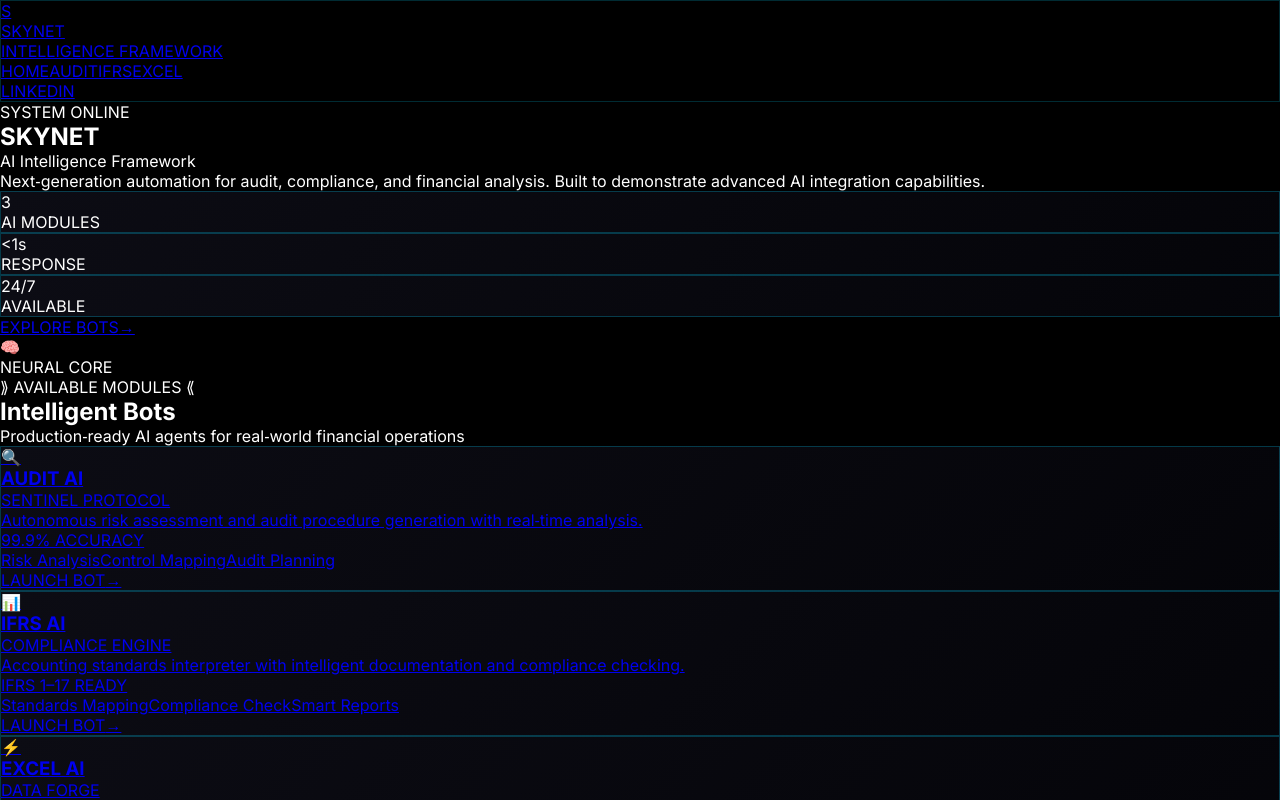
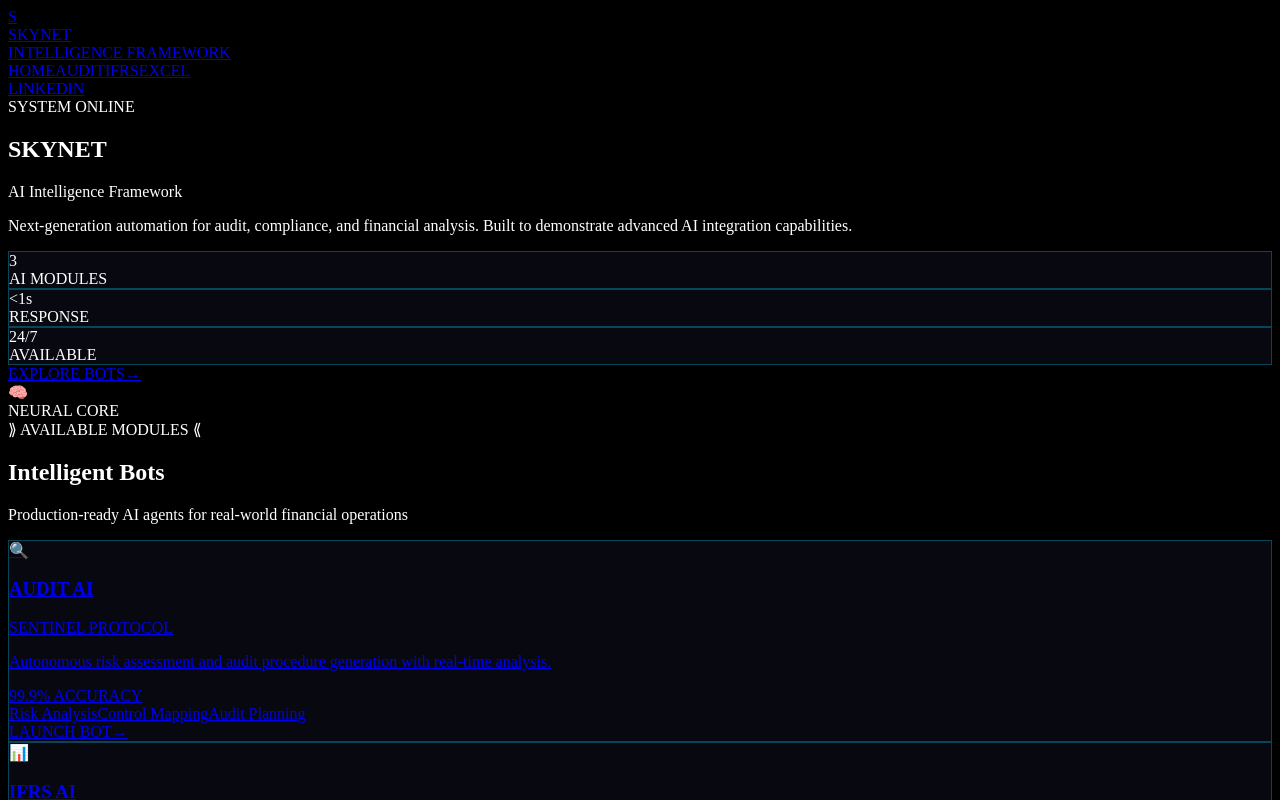
Before and after one commit to marinofecal/skynet-final, a Next.js app: page / in a window 1280 px wide. Shown: the top 800 px of the page. Built offline with nearby package versions, Linux system fonts and the light colour scheme.

Commit message:
Update globals.css

```diff
--- a/app/globals.css
+++ b/app/globals.css
@@ -1,125 +1,54 @@
-@import url('https://fonts.googleapis.com/css2?family=Inter:opsz,wght@14..32,100..900&display=swap');
-
 @tailwind base;
 @tailwind components;
 @tailwind utilities;
 
-@layer base {
-  * {
-    margin: 0;
-    padding: 0;
-    box-sizing: border-box;
-  }
-
-  html {
-    scroll-behavior: smooth;
+:root {
+  --neon-cyan: #00d4ff;
+  --neon-purple: #a855f7;
 }
 
 body {
-    font-family: 'Inter', sans-serif;
-    background-color: #000000;
+  background: #000000;
   color: #ffffff;
-    overflow-x: hidden;
 }
 
-  /* Scrollbar personalizado */
+/* Scrollbar */
 ::-webkit-scrollbar {
-    width: 5px;
+  width: 6px;
 }
 ::-webkit-scrollbar-track {
-    background: #0a0a0f;
+  background: #111;
 }
 ::-webkit-scrollbar-thumb {
-    background: #00d4ff;
+  background: var(--neon-cyan);
   border-radius: 10px;
 }
+
+/* Animaciones */
+@keyframes glow {
+  0%, 100% { opacity: 0.3; }
+  50% { opacity: 0.8; }
+}
+@keyframes float {
+  0%, 100% { transform: translateY(0px); }
+  50% { transform: translateY(-15px); }
+}
+.animate-glow {
+  animation: glow 3s ease-in-out infinite;
+}
+.animate-float {
+  animation: float 5s ease-in-out infinite;
 }
 
-@layer utilities {
-  /* Animaciones clave */
-  @keyframes fadeSlideUp {
-    0% {
-      opacity: 0;
-      transform: translateY(30px);
+/* Clases personalizadas */
+.glass-card {
+  background: rgba(10, 10, 20, 0.8);
+  backdrop-filter: blur(12px);
+  border: 1px solid rgba(0, 212, 255, 0.3);
+  transition: all 0.3s ease;
 }
-    100% {
-      opacity: 1;
-      transform: translateY(0);
-    }
-  }
-
-  @keyframes glowPulse {
-    0%, 100% {
-      opacity: 0.2;
-      transform: scale(1);
-    }
-    50% {
-      opacity: 0.5;
-      transform: scale(1.05);
-    }
-  }
-
-  @keyframes borderGlow {
-    0%, 100% {
-      border-color: rgba(0, 212, 255, 0.3);
-      box-shadow: 0 0 5px rgba(0, 212, 255, 0.2);
-    }
-    50% {
-      border-color: rgba(0, 212, 255, 0.8);
-      box-shadow: 0 0 25px rgba(0, 212, 255, 0.5);
-    }
-  }
-
-  @keyframes slowSpin {
-    from {
-      transform: rotate(0deg);
-    }
-    to {
-      transform: rotate(360deg);
-    }
-  }
-
-  .animate-fade-slide-up {
-    animation: fadeSlideUp 0.8s cubic-bezier(0.2, 0.9, 0.4, 1.1) forwards;
-  }
-
-  .animate-glow-pulse {
-    animation: glowPulse 4s ease-in-out infinite;
-  }
-
-  .animate-border-glow {
-    animation: borderGlow 3s ease-in-out infinite;
-  }
-
-  .animate-slow-spin {
-    animation: slowSpin 20s linear infinite;
-  }
-
-  /* Efectos de glassmorphism mejorados */
-  .glass-premium {
-    background: rgba(0, 0, 0, 0.6);
-    backdrop-filter: blur(12px);
-    border: 1px solid rgba(0, 212, 255, 0.2);
-  }
-
-  .glass-card {
-    background: linear-gradient(135deg, rgba(15, 15, 25, 0.8), rgba(5, 5, 10, 0.9));
-    backdrop-filter: blur(8px);
-    border: 1px solid rgba(0, 212, 255, 0.25);
-    transition: all 0.4s cubic-bezier(0.2, 0.9, 0.4, 1.1);
-  }
-
 .glass-card:hover {
   border-color: #00d4ff;
-    transform: translateY(-6px);
-    box-shadow: 0 0 35px rgba(0, 212, 255, 0.25);
+  transform: translateY(-5px);
+  box-shadow: 0 0 25px rgba(0, 212, 255, 0.3);
 }
-
-  /* Grid técnico de fondo */
-  .bg-cyber-grid {
-    background-image:
-      linear-gradient(rgba(0, 212, 255, 0.06) 1px, transparent 1px),
-      linear-gradient(90deg, rgba(0, 212, 255, 0.06) 1px, transparent 1px);
-    background-size: 60px 60px;
-  }
-}
```
Lines whose indentation alone changed are shown as unchanged.
